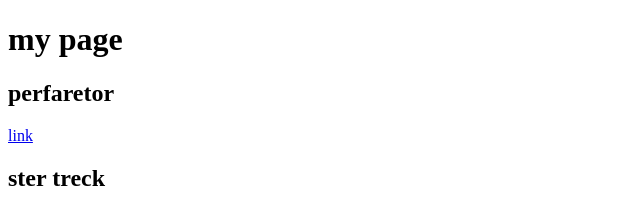
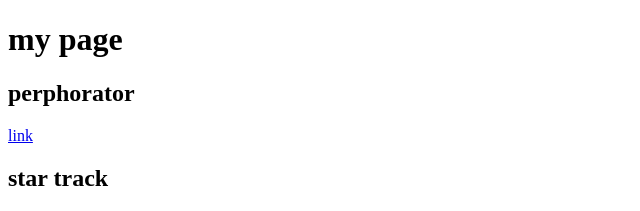
Before and after one commit to OlgaManedcat/olgamanedcat.github.io, a plain HTML site: page index.html in a window 1280 px wide. Shown: the top 211 px of the page, 0-640 px from the left. Drawn offline with Linux system fonts and the light colour scheme; grey boxes are pictures that could not be loaded.

Commit message:
Update index.html

```diff
--- a/index.html
+++ b/index.html
@@ -8,12 +8,12 @@
     <main>
       <article>
         <section>
-          <h2>perfaretor</h2>
+          <h2>perphorator</h2>
 
           <a href="https://www.youtube.com/watch?v=mMa5pNSu17c&ab_channel=PollyannaishNoobs"> link</a>
         </section>
         <section>
-          <h2>ster treck </h2>
+          <h2>star track </h2>
   мsfdf <img src="https://www.rainews.it/dl/img/2018/09/1600x1200_1537364994865.Mr._Spock.jpg" jsaction="" class="sFlh5c FyHeAf iPVvYb" style="max-width: 1600px; height: 537px; margin: 0px; width: 716px;" alt="Heimatplanet von &quot;Mr. Spock&quot; entdeckt" jsname="kn3ccd" aria-hidden="false"> gh</img>
         </section>
         <section>
```
